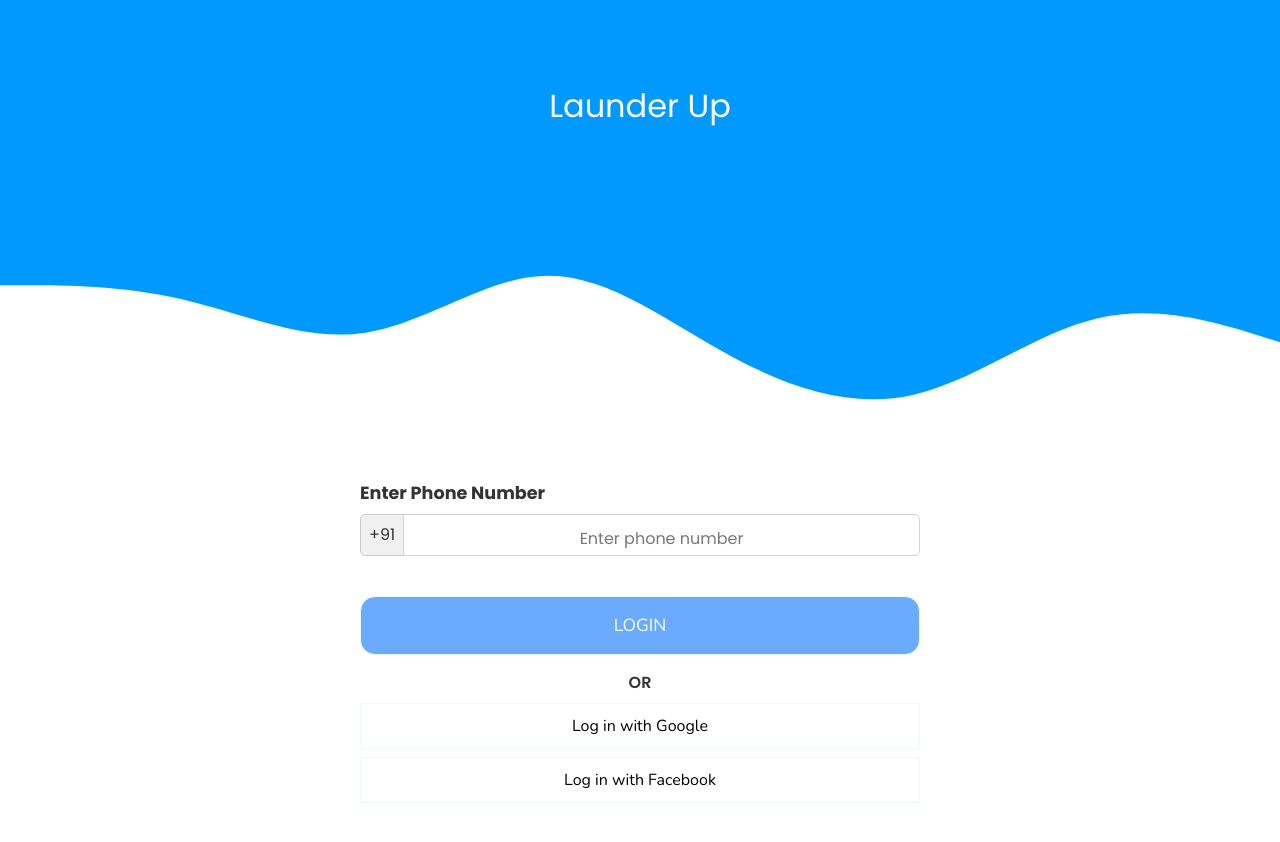
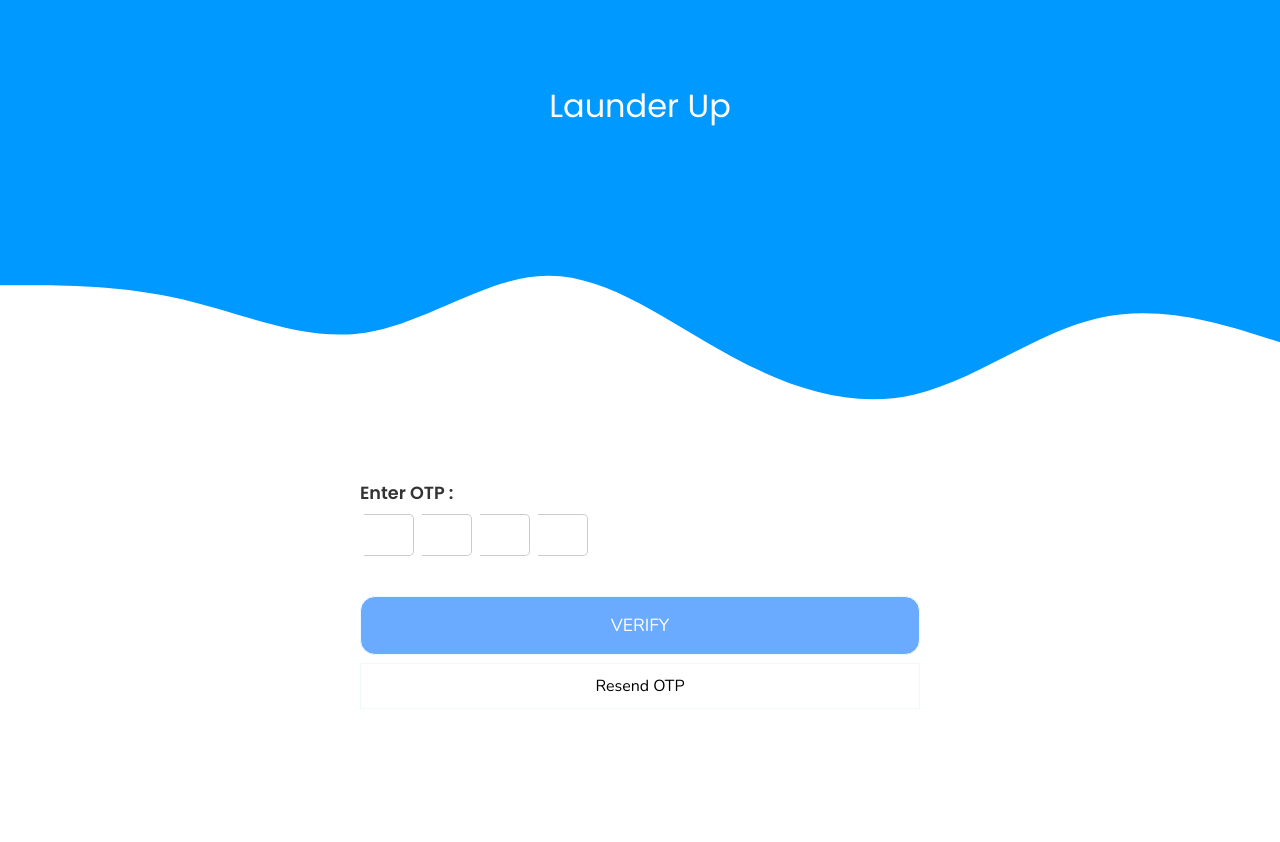
Before and after one commit to vshubhi888/LaunderApp, a React (Create React App) app: page /verification in a window 1280 px wide. Shown: the top 842 px of the page. Built offline with nearby package versions, Linux system fonts and the light colour scheme.

Commit message:
Updated state based routing to useNavigate routing

```diff
--- a/src/App.js
+++ b/src/App.js
@@ -1,55 +1,28 @@
-// // src/App.js
-// import React from 'react';
-// import { BrowserRouter as Router, Route, Routes } from 'react-router-dom';
-// // Import components
-// import SignUp from './components/SignUp';
-// import OTP from './components/Otp';
-// import AccountDetails from './components/AccountDetails';
-// import Welcome from './components/Welcome';
-// import './App.css';
-
-
-// function App() {
-//   return (
-//     <Router>
-//       <div>
-//         {/* Use Routes instead of Switch */}
-//         <Routes>
-//           <Route path="/signup" element={<SignUp />} />
-//           <Route path="/otp" element={<OTP />} />
-//           <Route path="/account-details" element={<AccountDetails />} />
-//           <Route path="/" element={<Welcome />} />
-//           {/* Optionally add a catch-all route */}
-//           </Routes>
-//       </div>
-//     </Router>
-//   );
-// }
-
-// export default App;
-
-import React, { useEffect, useState } from "react";
+// src/App.js
+import React from 'react';
+import { Route, BrowserRouter as Router, Routes } from 'react-router-dom';
+// Import components
+import './App.css';
+import AccountDetails from "./components/AccountDetails";
 import Login from "./routes/Login";
 import SplashScreen from "./routes/SplashScreen";
 import Verification from "./routes/Verification";
 
+
 function App() {
-  const [currentScreen, setCurrentScreen] = useState("splash");
-
-  useEffect(() => {
-    if (currentScreen === "splash") {
-      setTimeout(() => {
-        setCurrentScreen("login");
-      }, 2000); // Show splash screen for 2 seconds
-    }
-  }, [currentScreen]);
-
   return (
-    <>
-      {currentScreen === "splash" && <SplashScreen />}
-      {currentScreen === "login" && <Login setCurrentScreen={setCurrentScreen} />}
-      {currentScreen === "verification" && <Verification />}
-    </>
+    <Router>
+      <div>
+        {/* Use Routes instead of Switch */}
+        <Routes>
+          <Route path="*" element={<SplashScreen />} />
+          <Route path="/login" element={<Login />} />
+          <Route path="/verification" element={<Verification />} />
+          <Route path="/account" element={<AccountDetails />} />
+          {/* Optionally add a catch-all route */}
+          </Routes>
+      </div>
+    </Router>
   );
 }
 
--- a/src/components/Form.js
+++ b/src/components/LoginForm.js
@@ -1,6 +1,10 @@
 import React, { useState } from 'react';
+import { useNavigate } from "react-router-dom";
 import '../css/form.css';
-const Form = ({ setCurrentScreen }) => {  // Receive setCurrentScreen as a prop
+
+const Form = () => {
+  const navigate = useNavigate();
+
   const [phoneNumber, setPhoneNumber] = useState('');
 
   const handleSubmit = (e) => {
@@ -28,7 +32,7 @@ const Form = ({ setCurrentScreen }) => {  // Receive setCurrentScreen as a prop
 
         <button
           className="btn login-btn btn-outline-primary w-100 mt-3"
-          onClick={(e) => { e.preventDefault(); setCurrentScreen("verification"); }}  // Prevent form submission for this button
+          onClick={(e) => { e.preventDefault(); navigate("/verification"); }}  // Prevent form submission for this button
         >
           LOGIN
         </button>
--- /dev/null
+++ b/src/components/VerificationForm.js
@@ -0,0 +1,47 @@
+import React, { useState } from 'react';
+import { useNavigate } from "react-router-dom";
+import '../css/form.css';
+
+
+const Form = () => {  // Receive setCurrentScreen as a prop
+  const [phoneNumber, setPhoneNumber] = useState('');
+  const navigate = useNavigate();
+
+  const handleSubmit = (e) => {
+    e.preventDefault();
+    alert(`Form Submitted with phone number: ${phoneNumber}`);
+  };
+
+  return (
+    <section className="form-section">
+      <form onSubmit={handleSubmit}>
+        <div className="form-group">
+          <label htmlFor="phoneNumber" className="form-label">Enter OTP :</label>
+          <div className="input-group">
+          <div className="d-flex justify-content-between">
+            {Array(4)
+              .fill(0)
+              .map((_, idx) => (
+                <input key={idx} type="text" maxLength="1" className="form-control mx-1 text-center" style={{ width: "50px" }} />
+              ))}
+          </div>
+          </div>
+        </div>
+
+        <button
+          className="btn login-btn btn-outline-primary w-100 mt-3"
+          onClick={(e) => { e.preventDefault(); navigate("/account"); }}  // Prevent form submission for this button
+        >
+          VERIFY
+        </button>
+
+        <button className="btn btn-outline-primary w-100 mt-2">
+          Resend OTP
+        </button>
+
+      </form>
+    </section>
+  );
+};
+
+export default Form;
--- a/src/css/verification.css
+++ b/src/css/verification.css
@@ -1,55 +1,16 @@
-/* Verification screen styles */
-body {
-    background-color: #f8f9fa; /* Light gray */
+.verification-container {
+  background-color: white;
+  display: flex;
+  flex-direction: column;
+  height: 100vh;
   }
 
-  .verification-container {
+  .verification-content {
+    position: relative;
     display: flex;
-    justify-content: center;
-    align-items: center;
-    height: 100vh;
+    flex-direction: column;
+    justify-content: center; /* Centers the form vertically */
+    align-items: center;     /* Centers the form horizontally */
+    background-color: rgb(255, 255, 255);
+    padding: 40px;
   }
-
-  .card {
-    padding: 20px;
-    width: 100%;
-    max-width: 400px;
-    border-radius: 10px;
-    background-color: white;
-    box-shadow: 0 4px 6px rgba(0, 0, 0, 0.1);
-  }
-
-  .form-label {
-    font-weight: bold;
-  }
-
-  input[type="text"] {
-    border: 1px solid #ced4da;
-    font-size: 1.5rem;
-    text-align: center;
-  }
-
-  input[type="text"]:focus {
-    outline: none;
-    box-shadow: 0 0 5px rgba(0, 123, 255, 0.5);
-  }
-
-  .btn-primary {
-    background-color: #007bff;
-    border: none;
-    transition: background-color 0.2s ease-in-out;
-  }
-
-  .btn-primary:hover {
-    background-color: #0056b3;
-  }
-
-  .btn-link {
-    text-decoration: none;
-    font-weight: bold;
-    font-size: 0.9rem;
-  }
-
-  .btn-link:hover {
-    text-decoration: underline;
-  }
--- a/src/routes/Login.js
+++ b/src/routes/Login.js
@@ -1,13 +1,13 @@
 import React from "react";
-import Form from "../components/Form.js";
+import Form from "../components/LoginForm.js";
 import Wave from '../components/Wave.js';
 import "../css/login.css"; // Include custom CSS
-const Login = ({ setCurrentScreen }) => {
+const Login = () => {
   return (
     <div className="login-container">
       <Wave/>
       <div className="login-content">
-        <Form setCurrentScreen={setCurrentScreen} />
+        <Form/>
       </div>
     </div>
   );
--- a/src/routes/SplashScreen.js
+++ b/src/routes/SplashScreen.js
@@ -1,7 +1,19 @@
-import React from "react";
+import React, { useEffect } from "react";
+import { useNavigate } from "react-router-dom";
 import "../css/splash.css"; // Include custom CSS
 
 const SplashScreen = () => {
+
+  const navigate = useNavigate();
+
+    useEffect(() => {
+        const timer = setTimeout(() => {
+            navigate("/login");
+        }, 2000); // 2 seconds
+
+        return () => clearTimeout(timer); // Cleanup timer on component unmount
+    }, [navigate]);
+
   return (
     <div className="splash-container">
       <div>
--- a/src/routes/Verification.js
+++ b/src/routes/Verification.js
@@ -1,25 +1,13 @@
 import React from "react";
+import Form from "../components/VerificationForm.js";
+import Wave from '../components/Wave.js';
 import "../css/verification.css"; // Include custom CSS
-
 const Verification = () => {
   return (
     <div className="verification-container">
-      <div className="card">
-        <h2 className="text-center mb-4 text-primary">Verification Code</h2>
-        <div className="mb-3">
-          <label className="form-label">Enter OTP:</label>
-          <div className="d-flex justify-content-between">
-            {Array(4)
-              .fill(0)
-              .map((_, idx) => (
-                <input key={idx} type="text" maxLength="1" className="form-control mx-1 text-center" style={{ width: "50px" }} />
-              ))}
-          </div>
-        </div>
-        <button className="btn btn-primary w-100 mb-3">Verify Code</button>
-        <div className="text-center">
-          <button className="btn btn-link text-primary">Resend OTP</button>
-        </div>
+      <Wave/>
+      <div className="verification-content">
+      <Form />
       </div>
     </div>
   );
```
